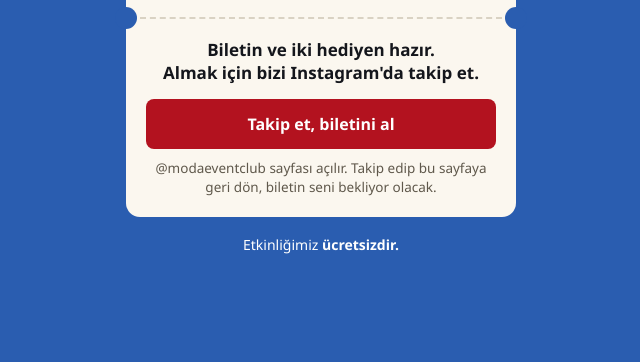
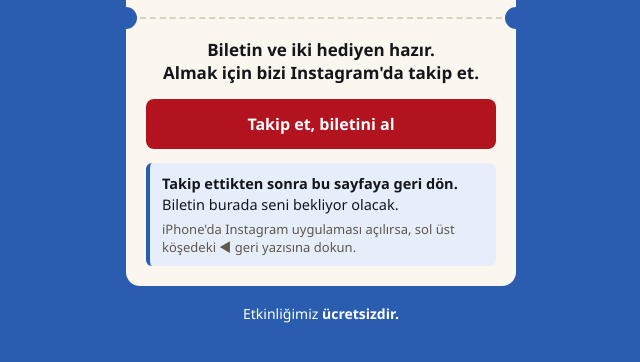
Before and after one commit to hasantarakci-lgtm/modaeventclub, a plain HTML site: page bilet/index.html in a window 1280 px wide. Shown: the part 296-658 px from the top of the page, without its empty margins (319-959 px from the left). Drawn offline with Linux system fonts and the light colour scheme.

Commit message:
Bilet sayfasi: takip ettikten sonra geri don hatirlatmasi eklendi
Co-Authored-By: Claude Fable 5.2 <noreply@anthropic.com>

```diff
--- a/bilet/index.html
+++ b/bilet/index.html
@@ -61,6 +61,9 @@
   .btn[disabled] { background: #857e70; color: #fff; cursor: not-allowed; }
   .btn:focus-visible, .link:focus-visible { outline: 3px solid var(--ink); outline-offset: 2px; }
   .hint { font-size: 13.5px; color: var(--muted); margin-top: 10px; text-align: center; line-height: 1.4; }
+  .note { margin-top: 14px; background: #e6eefb; border-left: 4px solid var(--blue); border-radius: 6px; padding: 10px 12px; font-size: 14.5px; line-height: 1.4; }
+  .note b { display: block; }
+  .note small { display: block; margin-top: 6px; font-size: 13px; color: var(--muted); }
   .lead { font-size: 17px; font-weight: 600; line-height: 1.35; text-align: center; margin-bottom: 14px; }
 
   /* Kupon */
@@ -97,7 +100,11 @@
       <div class="part">
         <p class="lead">Biletin ve iki hediyen hazır.<br>Almak için bizi Instagram'da takip et.</p>
         <a class="btn" id="takip" href="https://www.instagram.com/modaeventclub/" target="_blank" rel="noopener">Takip et, biletini al</a>
-        <p class="hint">@modaeventclub sayfası açılır. Takip edip bu sayfaya geri dön, biletin seni bekliyor olacak.</p>
+        <div class="note">
+          <b>Takip ettikten sonra bu sayfaya geri dön.</b>
+          Biletin burada seni bekliyor olacak.
+          <small>iPhone'da Instagram uygulaması açılırsa, sol üst köşedeki ◀ geri yazısına dokun.</small>
+        </div>
       </div>
     </div>
     <p class="foot">Etkinliğimiz <b>ücretsizdir.</b></p>
```
